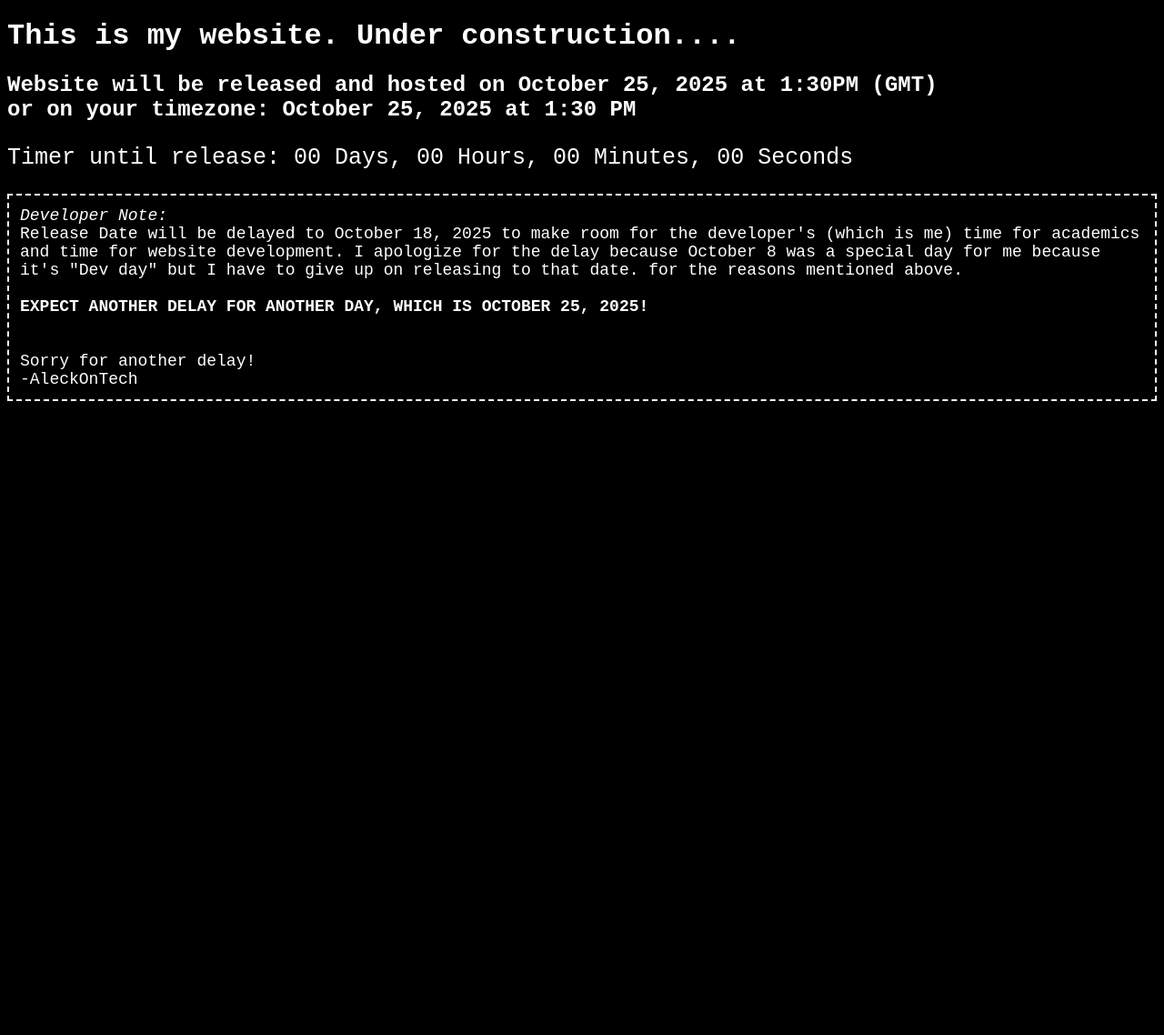
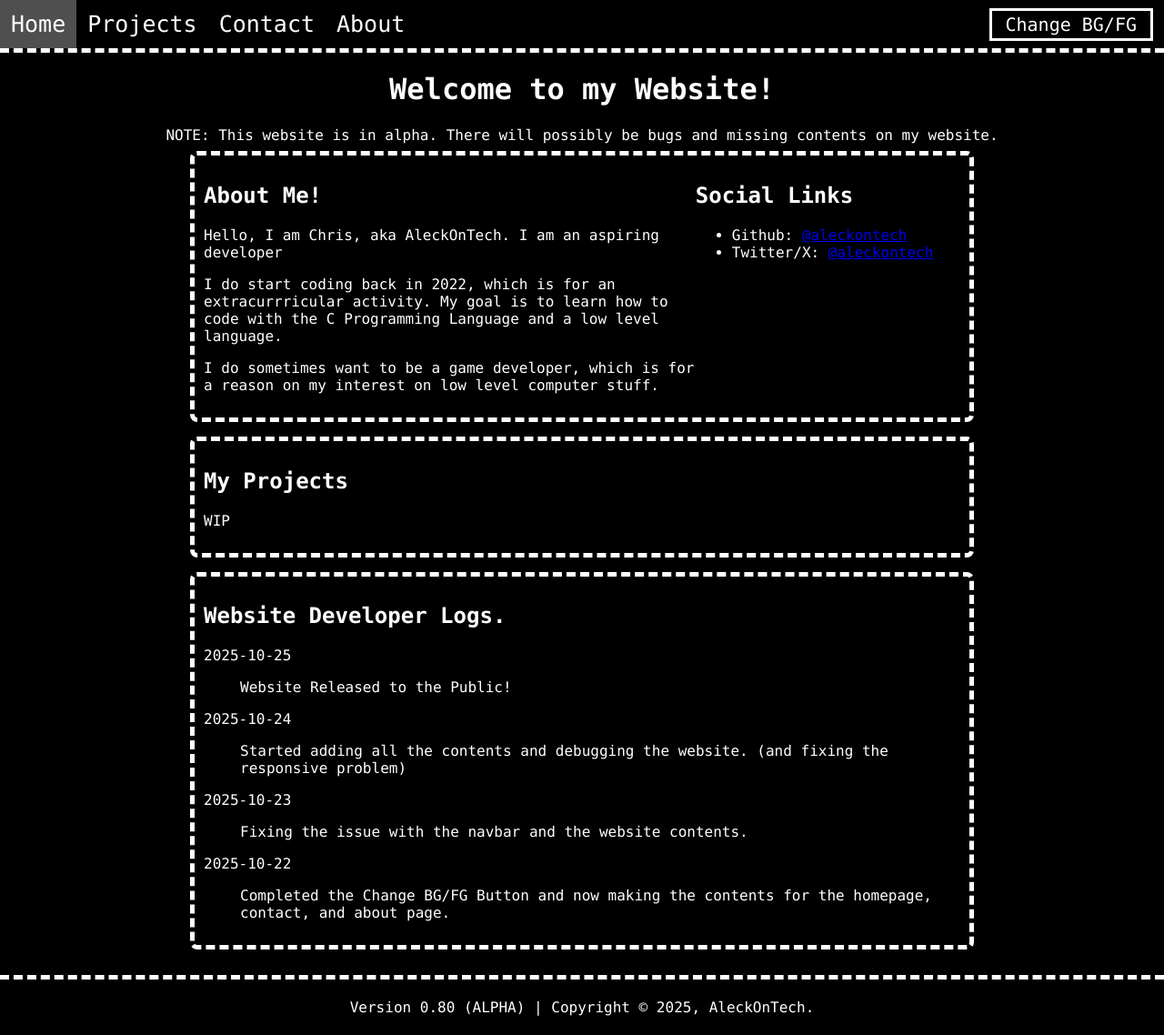
Before and after one commit to AleckOnTech/aleckontech.github.io, a plain HTML site: page index.html in a window 1280 px wide. Shown: the whole page at 91% size. Before the commit the page ends 800 px from the top, so only its background shows below. Drawn offline with Linux system fonts and the light colour scheme.

Commit message:
PUBLIC ALPHA RELEASE

```diff
--- a/index.html
+++ b/index.html
@@ -1,42 +1,88 @@
 <!DOCTYPE html>
 <!-- ✨ Built with Framer • https://www.framer.com/ -->
-<!-- EXPECTED REL DATE ON OCT 8, 2025; AND DEVELOPMENT STARTED AT SEPTEMBER 1 2025-->
 
 <html lang="en">
 <head>
+    <!--METADATA-->
     <meta charset="UTF-8">
     <meta name="viewport" content="width=device-width, initial-scale=1.0">
-    <title id="title_display">Website Under Construction</title>
-    <style>
-        body{
-            background-color: black;
-            color: white;
-            font-family: cascadia code, monospace;
-        }
-        #third_line {
-            font-size: 25px;
-        }
-        .devnote {
-            font-size: 18px;
-            border: 2px dashed white;
-            padding: 12px;
-        }
-    </style>
+    <meta name="Author" content="AleckOnTech">
+    <!--CSS FILES-->
+    <link rel="stylesheet" href="mains.css">
+    <link rel="stylesheet" href="style.css">
+    <title>(Public ALPHA) AleckOnTech's Site</title>
+    <!--Parameters Script-->
+    <script src="assets/params.js"></script>
 </head>
+<body>
+    <!-- HEADER NAV BAR -->
+    <div class="topNavBar">
+        <div class="navBarLeft">
+            <a href="http://aleckontech.github.io/index.html">Home</a>
+            <a href="http://aleckontech.github.io/projects">Projects</a>
+            <a href="http://aleckontech.github.io/contact.html">Contact</a>
+            <a href="http://aleckontech.github.io/about">About</a>
+        </div>
+        <!-- BUTTON TO CHANGE THE LOOK OF WEBSITE (later with saving)-->
+            <button id="changeStyles">Change BG/FG</button>
+    </div>
+    <script src="main.js"></script>
 
-<body style="background-color: black; color: white; font-family: cascadia code, monospace;">
-    <h1>This is my website. Under construction....</h1>
-    <h2 id="second_line"></h2>
-    <p id="third_line"></p>
-    <p class="devnote">
-        <em>Developer Note: </em><br>
-        Release Date will be delayed to October 18, 2025 to make room for the developer's (which is me) time for academics and time for website development. I apologize for the delay because October 8 was a special day for me because it's "Dev day" but I have to give up on releasing to that date. for the reasons mentioned above.
-        <br> <br> <b>EXPECT ANOTHER DELAY FOR ANOTHER DAY, WHICH IS OCTOBER 25, 2025!</b>
-        <br>
-        <br> <br>Sorry for another delay!
-        <br>-AleckOnTech
-    </p>
+    <!-- Contents -->
+    <div class="contents">
+        <h1>Welcome to my Website!</h1>
+        <span>NOTE: This website is in alpha. There will possibly be bugs and missing contents on my website.</span>
 
-    <script src="https://aleckontech.github.io/script.js"></script>
+        <div class="contentBox header">
+            <div class="aboutMe">
+                <h2>About Me!</h2>
+                <p>Hello, I am Chris, aka AleckOnTech. I am an aspiring developer</p>
+                <p>I do start coding back in 2022, which is for an extracurrricular activity. My goal is to learn how to code with the C Programming Language and a low level language.</p>
+                <p>I do sometimes want to be a game developer, which is for a reason on my interest on low level computer stuff.</p>
+            </div>
+            <div class="socialLinks">
+                <h2>Social Links</h2>
+                <ul>
+                    <li>Github: <a href="http://github.com/aleckontech">@aleckontech</a></li>
+                    <li>Twitter/X: <a href="http://x.com/aleckontech">@aleckontech</a></li>
+                </ul>
+            </div>
+        </div>
+        <div class="contentBox projects">
+            <h2>My Projects</h2>
+            <p>WIP</p>
+        </div>
+        <div class="contentBox devlog">
+            <h2>Website Developer Logs.</h2>
+            <dl>
+                <dt>2025-10-25</dt>
+                <dd>
+                    <p>Website Released to the Public!</p>
+                </dd>
+                <dt>2025-10-24</dt>
+                <dd>
+                    <p>Started adding all the contents and debugging the website. (and fixing the responsive problem)</p>
+                </dd>
+                <dt>2025-10-23</dt>
+                <dd>
+                    <p>Fixing the issue with the navbar and the website contents.</p>
+                </dd>
+                <dt>2025-10-22</dt>
+                <dd>
+                    <p>Completed the Change BG/FG Button and now making the contents for the homepage, contact, and about page.</p>
+                </dd>
+            </dl>
+        </div>
+    </div>
+
+    <!-- FOOTER -->
+    <div class="footer">
+        <p>
+            <span id="versionNumber"></span> |
+            Copyright &copy; 2025, AleckOnTech.
+        </p>
+    </div>
+
+    <script src="script.js"></script>
 </body>
 </html>
--- /dev/null
+++ b/main.js
@@ -0,0 +1,35 @@
+/* THIS FILE IS FOR THE STANDARD TEMPLATE, NOT WRITTEN TO PREVENT CONFLICTS WITH THE OTHER FILES! */
+
+// For Change BG/FG Button
+// Initalize variables for Change BG/FG Button
+const getCSSVariables = document.querySelector(":root"); // Accesses the root property
+const changeBG_FG = document.getElementById("changeStyles"); // Gets the Button ID
+let CSSVariableArray = {
+    bgColor: "",
+    fgColor: ""
+}
+
+// Change BG/FG Button Function
+changeBG_FG.onclick = () => {
+    // Asks input on your preferred color.
+    CSSVariableArray.bgColor = prompt("Enter your Background Color (BG) \n It can be a color or a hex value(e.g: #000000 for Black)", "Black");
+    CSSVariableArray.fgColor = prompt("Enter your Foreground Color (FG) \n It can be a color or a hex value (e.g: #FFFFFF for White)", "White");
+
+    // Prints the debugging information on Console (WILL BE REMOVED)
+    getCSSVariables.style.setProperty("--bgColor", CSSVariableArray.bgColor);
+    CSSVariableChanger("--bgColor");
+    getCSSVariables.style.setProperty("--fgColor", CSSVariableArray.fgColor);
+    CSSVariableChanger("--fgColor");
+
+    // For the first update, the configuration will be stored on your browsing cookies.
+}
+
+
+function CSSVariableChanger(CSSType) {
+    const obtainStyles = getComputedStyle(getCSSVariables);
+    console.log(CSSType + " is " + obtainStyles.getPropertyValue(CSSType));
+}
+
+window.onload = () => {
+    document.getElementById("versionNumber").innerHTML = "Version 0.80 (ALPHA)"; // Version Number
+}
--- /dev/null
+++ b/mains.css
@@ -0,0 +1,78 @@
+/*Standard style.css to not have conflicts with the other files.*/
+:root {
+    /*For personalization using the Change BG/FG Button*/
+    --bgColor: black;
+    --fgColor: White;
+}
+
+body {
+    background-color: var(--bgColor); /*BE A VARIABLE FOR PERSONALIZATION*/
+    color: var(--fgColor);/*BE A VARIABLE FOR PERSONALIZATION*/
+    margin: 0px;
+    font-family: cascadia code, consolas, monospace;
+    display: flex;
+    flex-direction: column;
+    min-height: 100vh;
+}
+
+.topNavBar {
+    background-color: var(--bgColor);
+    margin: 0px;
+    position: sticky;
+    font-size: 25px;
+    border-bottom: 5px dashed;
+    display: flex;
+    align-items: center;
+    justify-content: space-between;
+    top: 0;
+    left: 0;
+}
+.navBarLeft {
+    display: flex;
+    flex-wrap: wrap;
+}
+.navBarLeft a{
+    color: inherit;
+    text-decoration: none;
+    padding: 12px;
+}
+
+/*Change the visited color*/
+.navBarLeft a:visited {
+    color: inherit;
+}
+/*Change the color on mouse hover*/
+.navBarLeft a:hover {
+    background-color: #4f4f4f;
+}
+
+/*Button Personalization*/
+#changeStyles {
+    background-color: var(--bgColor);
+    border: 3px solid;
+    border-color: var(--fgColor);/* BE A VARIABLE FOR PERSONALIZATION*/
+    color: inherit;
+    font-family: inherit;
+    font-size: 20px;
+    padding: 3px;
+    padding-inline: 15px;
+    margin-right: 12px
+}
+#changeStyles:hover {
+    background-color: #4e4e4e;
+}
+
+#changeStyles:active {
+    background-color: #aaaaaa;
+}
+
+.footer {
+    margin-top: 20px;
+    padding: 5px;
+    border-top: var(--fgColor) dashed 5px;
+    display: flex;
+    flex-direction: column;
+    justify-content: flex-end;
+    min-height: 50px;
+    align-items: center;
+}
--- a/script.js
+++ /dev/null
@@ -1,47 +0,0 @@
-/* Initialize Date */
-        const reldate = new Date(Date.UTC(2025, 9, 25, 13, 30, 0)); // Release Date in UTC
-        let CDate = new Date(); // Current Date & TIme
-        const options = { // Configuration to show the release date in Local Time
-            year: "numeric",
-            month: "long",
-            day: "numeric",
-            hour: "numeric",
-            minute: "2-digit",
-            hour12: true
-        };
-
-        // LEADING ZERO FUNCTION
-        function padZero(n) {
-            return n.toString().padStart(2, "0");
-        }
-
-        function timerLoop(){
-           // Timer Code from W3Schools, Rewritten by me to work on this environment!
-            CDate = new Date()
-            var distance = reldate - CDate; // Timer Duration from CDate - RDate
-
-            // Time calculations for days, hours, minutes and seconds
-            let days = Math.floor(distance / (86400000));
-            let hours = Math.floor((distance % (86400000)) / (1000 * 60 * 60));
-            let minutes = Math.floor((distance % (1000 * 60 * 60)) / (1000 * 60));
-            let seconds = Math.floor((distance % (1000 * 60)) / 1000);
-
-            // If the count down is finished, write some text
-            if (distance < 0) {
-                return "00 Days, 00 Hours, 00 Minutes, 00 Seconds"
-            } else {
-                return padZero(days) + " Days, " + padZero(hours) + " Hours, " + padZero(minutes) + " Minutes, "+  padZero(seconds) + " Seconds ";
-            }
-        }
-
-
-        window.onload = () =>{
-            /* PRINT THE SECOND LINE ON RELEASE DATE*/
-            document.getElementById("title_display").innerHTML = "Site Under Development | AleckOnTech's Site"
-            document.getElementById("second_line").innerHTML = "Website will be released and hosted on October 25, 2025 at 1:30PM (GMT) <br>or on your timezone: " + reldate.toLocaleString("en-US", options);;
-            document.getElementById("third_line").innerHTML = "Timer until release: " + timerLoop()
-        }
-        /* PRINT THE THIRD LINE ON TIMER RELEASE*/
-        setInterval(() => {
-                document.getElementById("third_line").innerHTML = "Timer until release: " + timerLoop();
-            }, 1000);
--- /dev/null
+++ b/style.css
@@ -0,0 +1,34 @@
+/*For Homepage use only (aleckontech.github.io/index.html)*/
+
+.contents {
+    display: flex;
+    align-items: center;
+    justify-content: flex-start;
+    flex-direction: column;
+    flex: 1;
+}
+
+.contentBox {
+    width: 65%;
+    margin: 8px;
+    border: 5px dashed var(--fgColor);
+    border-radius: 8px;
+    padding: 10px;
+}
+
+.header {
+    height: auto;
+    display: flex;
+    flex-wrap: wrap;
+}
+
+
+.aboutMe {
+  flex:  65%;
+  min-width: 300px; /* or any min width you prefer */
+}
+
+.socialLinks {
+  flex: 35%;
+  min-width: 250px; /* forces wrapping earlier */
+}
```
